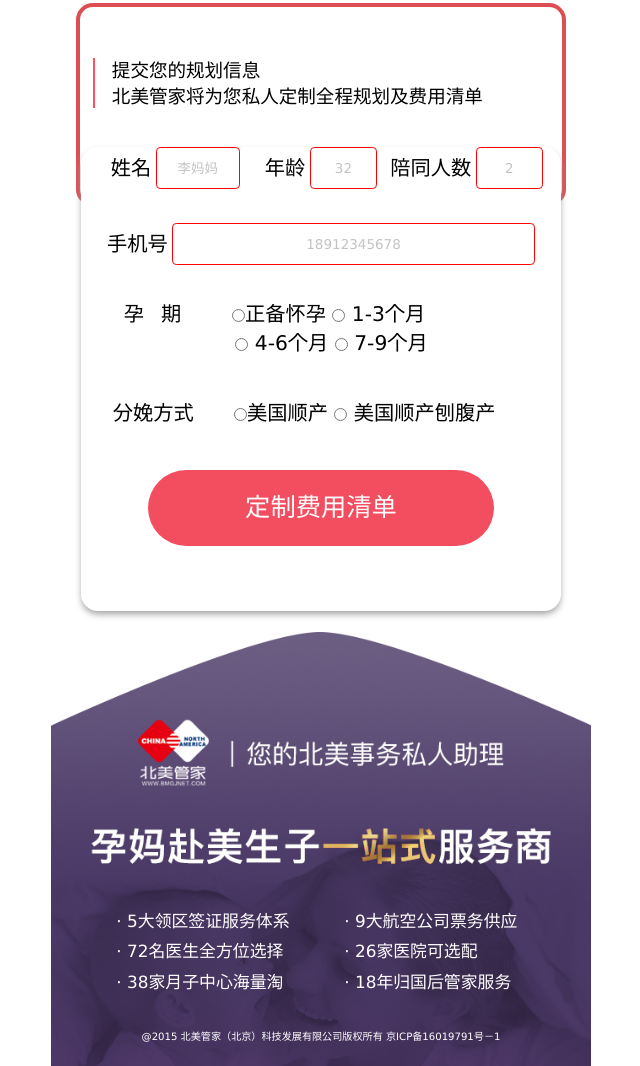
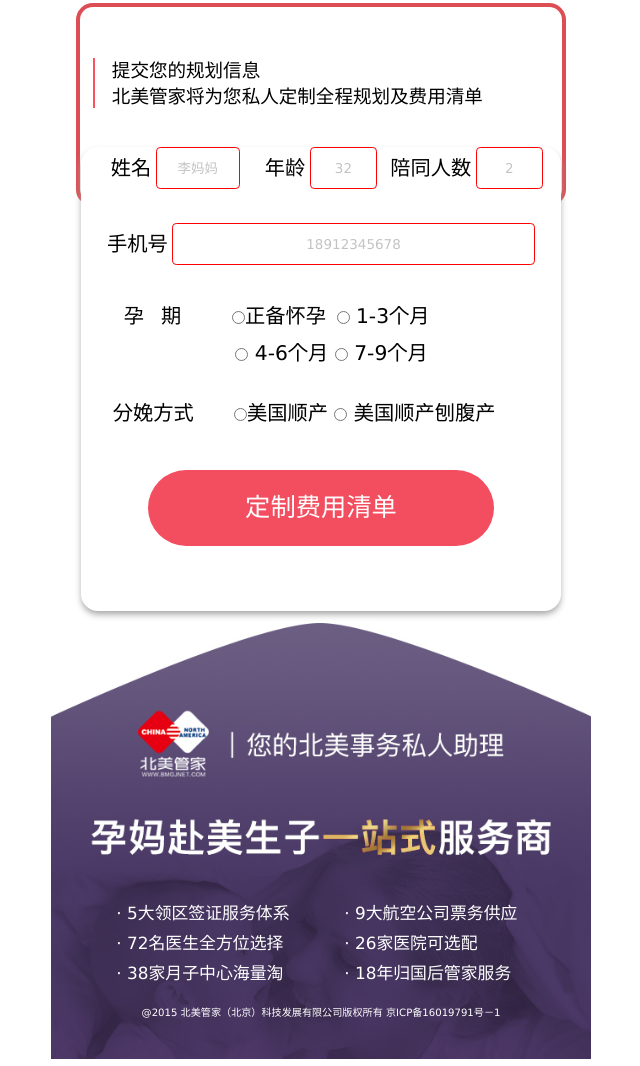
Before and after one commit to hizeng/northUSA, a website: page index.html in a window 1280 px wide. Shown: the part 4490-5556 px from the top of the page, without its empty margins (319-959 px from the left). Drawn offline with Linux system fonts and the light colour scheme.

Commit message:
add something

```diff
--- a/less/index.less
+++ b/less/index.less
@@ -402,6 +402,7 @@
 				}
 				li:nth-child(2){
 					width:150/@ppr;
+
 					input{
 						width:80/@ppr;
 						border: 1/@ppr solid red;
@@ -430,6 +431,14 @@
 					display:inline-block;
 					margin-right:40/@ppr;
 					letter-spacing:20/@ppr;
+				}
+				label{
+					line-height:1.8;
+				}
+				label:nth-child(2){
+					display:inline-block;
+					position:relative;
+					left:5/@ppr;
 				}
 				label:nth-child(3){
 					display:inline-block;
@@ -469,11 +478,10 @@
 }
 .PG_footer{
 	position:relative;
-	top:10/@ppr;
 	margin:0 auto;
 	margin-bottom:0;
 	width: 640/@ppr;
-	height: 525/@ppr;
+	height: 517/@ppr;
 	text-align: center;
 	background:url("@{bg}/bg_footer.jpg") no-repeat;
 	background-size:100%;
@@ -505,7 +513,7 @@
 		margin: auto;
 		right:50%;
         margin-right: -320/@ppr;
-		bottom:30/@ppr;
+		bottom:40/@ppr;
 		width:640/@ppr;
 		height:23/@ppr;
 		// line-height:1.4;
```
Also changed, not shown: css/index.css.
